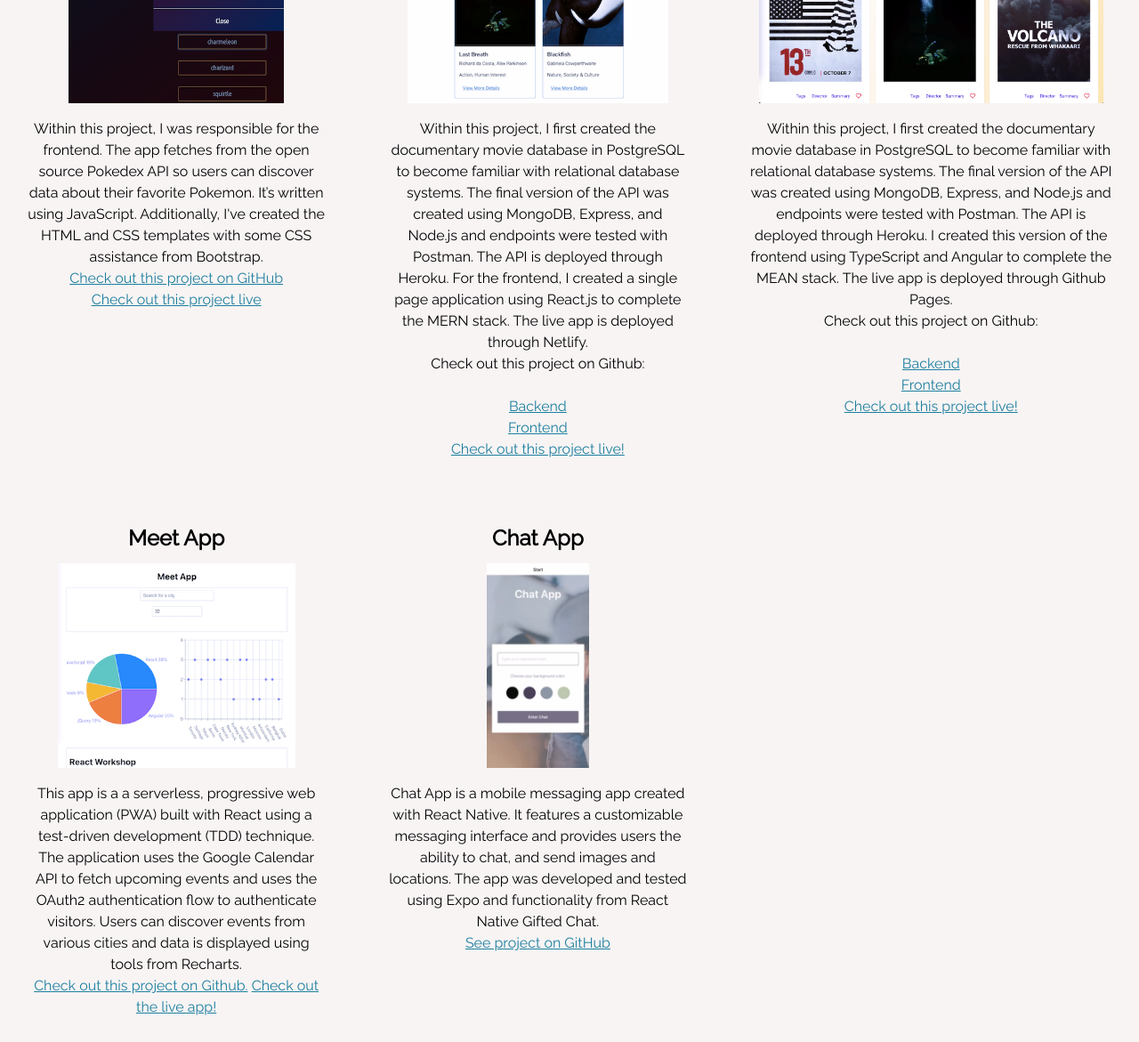
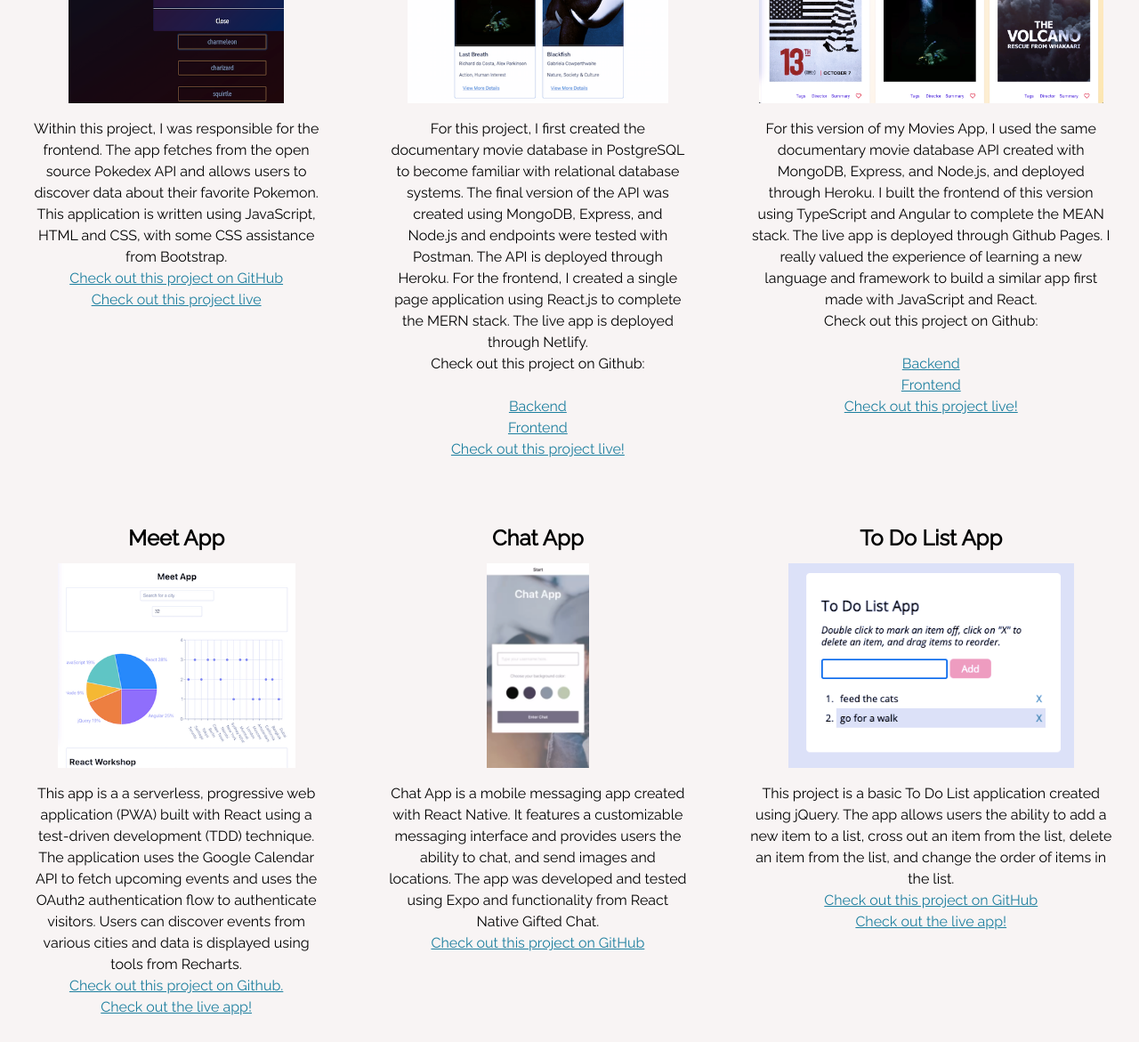
Before and after one commit to jaceyh/dev-portfolio, a website: page work.html in a window 1280 px wide. Shown: the part 375-1546 px from the top of the page at 89% size. Drawn offline with nearby package versions, Linux system fonts and the light colour scheme.

Commit message:
update projects, add todo list app

```diff
--- a/css/style.production.css
+++ b/css/style.production.css
@@ -354,6 +354,8 @@ button:hover, button:focus,
     text-align: center;
 }
 
+
+/* FOOTER */
 .social {
     padding: 0.5em 0.5em 0.5em;
 }
@@ -379,8 +381,6 @@ button:hover, button:focus,
     padding: 0.3em;
 }
 
-
-/* FOOTER */
 .page-footer {
     clear:both;
     display: -webkit-box;
@@ -391,6 +391,7 @@ button:hover, button:focus,
         -ms-flex-direction: column;
             flex-direction: column;
     text-align: center;
+    margin-top: 10px;
 }
 
 @media all and (max-width: 550px) {
--- a/work.html
+++ b/work.html
@@ -48,7 +48,7 @@
                     <h2>Pokedex App</h2>
                         <img class="project-img" src="img/pokedexapp.png"/>
                         <p>
-                           Within this project, I was responsible for the frontend. The app fetches from the open source Pokedex API so users can discover data about their favorite Pokemon. It’s written using JavaScript. Additionally, I've created the HTML and CSS templates with some CSS assistance from Bootstrap.
+                        Within this project, I was responsible for the frontend. The app fetches from the open source Pokedex API and allows users to discover data about their favorite Pokemon. This application is written using JavaScript, HTML and CSS, with some CSS assistance from Bootstrap.
                         </p>
                         <a href="https://github.com/jaceyh/simple-js-pokedex">Check out this project on GitHub</a>
                         <br>
@@ -58,7 +58,7 @@
                     <h2>Movies App (React)</h2>
                         <img class="project-img" src="img/jddbapp.png"/>
                         <p>
-                        Within this project, I first created the documentary movie database in PostgreSQL to become familiar with relational database systems. The final version of the API was created using MongoDB, Express, and Node.js and endpoints were tested with Postman. The API is deployed through Heroku.
+                        For this project, I first created the documentary movie database in PostgreSQL to become familiar with relational database systems. The final version of the API was created using MongoDB, Express, and Node.js and endpoints were tested with Postman. The API is deployed through Heroku.
                         For the frontend, I created a single page application using React.js to complete the MERN stack.
                         The live app is deployed through Netlify.
                         </p>
@@ -74,9 +74,9 @@
                     <h2>Movies App (Angular)</h2>
                         <img class="project-img" src="img/jmdbangular.png"/>
                         <p>
-                        Within this project, I first created the documentary movie database in PostgreSQL to become familiar with relational database systems. The final version of the API was created using MongoDB, Express, and Node.js and endpoints were tested with Postman. The API is deployed through Heroku.
-                        I created this version of the frontend using TypeScript and Angular to complete the MEAN stack.
-                        The live app is deployed through Github Pages.
+                        For this version of my Movies App, I used the same documentary movie database API created with MongoDB, Express, and Node.js, and deployed through Heroku.
+                        I built the frontend of this version using TypeScript and Angular to complete the MEAN stack. The live app is deployed through Github Pages.
+                        I really valued the experience of learning a new language and framework to build a similar app first made with JavaScript and React.
                         </p>
                         <p>Check out this project on Github:</p>
                         <br>
@@ -93,6 +93,7 @@
                         This app is a a serverless, progressive web application (PWA) built with React using a test-driven development (TDD) technique. The application uses the Google Calendar API to fetch upcoming events and uses the OAuth2 authentication flow to authenticate visitors. Users can discover events from various cities and data is displayed using tools from Recharts.
                         </p>
                         <a href="https://github.com/jaceyh/meet">Check out this project on Github.</a>
+                        <br>
                         <a href="https://jaceyh.github.io/meet/">Check out the live app!</a>
                 </div>
                 <div class="project-list__item">
@@ -101,7 +102,17 @@
                         <p>
                            Chat App is a mobile messaging app created with React Native. It features a customizable messaging interface and provides users the ability to chat, and send images and locations. The app was developed and tested using Expo and functionality from React Native Gifted Chat.
                         </p>
-                        <a href="https://github.com/jaceyh/chat">See project on GitHub</a>
+                        <a href="https://github.com/jaceyh/chat">Check out this project on GitHub</a>
+                </div>
+                <div class="project-list__item">
+                    <h2>To Do List App</h2>
+                        <img class="project-img" src="img/todoapp.png"/>
+                        <p>
+                           This project is a basic To Do List application created using jQuery. The app allows users the ability  to add a new item to a list, cross out an item from the list, delete an item from the list, and change the order of items in the list.
+                        </p>
+                        <a href="https://github.com/jaceyh/to-do-list-app">Check out this project on GitHub</a>
+                        <br>
+                        <a href="https://jaceyh.github.io/to-do-list-app/">Check out the live app!</a>
                 </div>
             </div>
         </main>
```
Also changed, not shown: img/todoapp.png (added).
